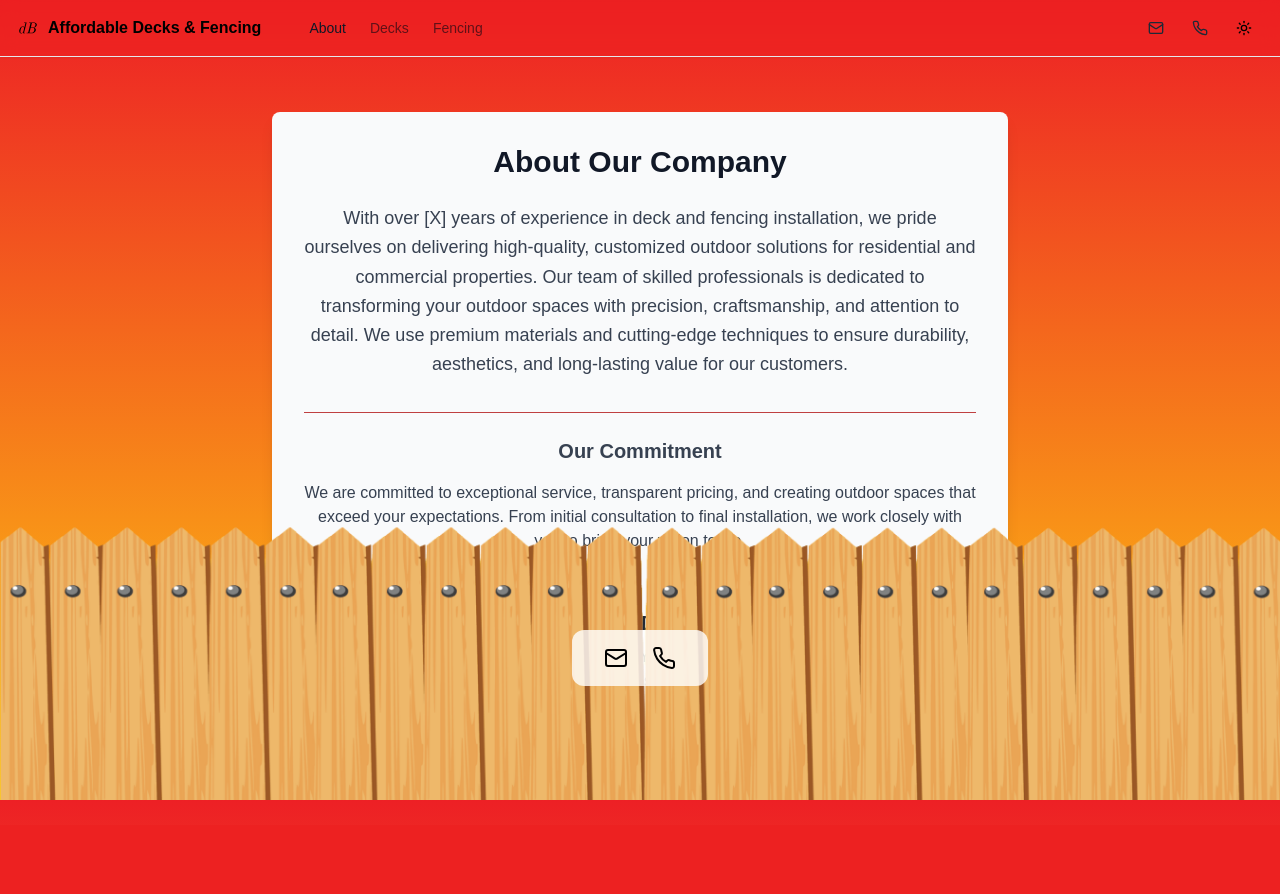
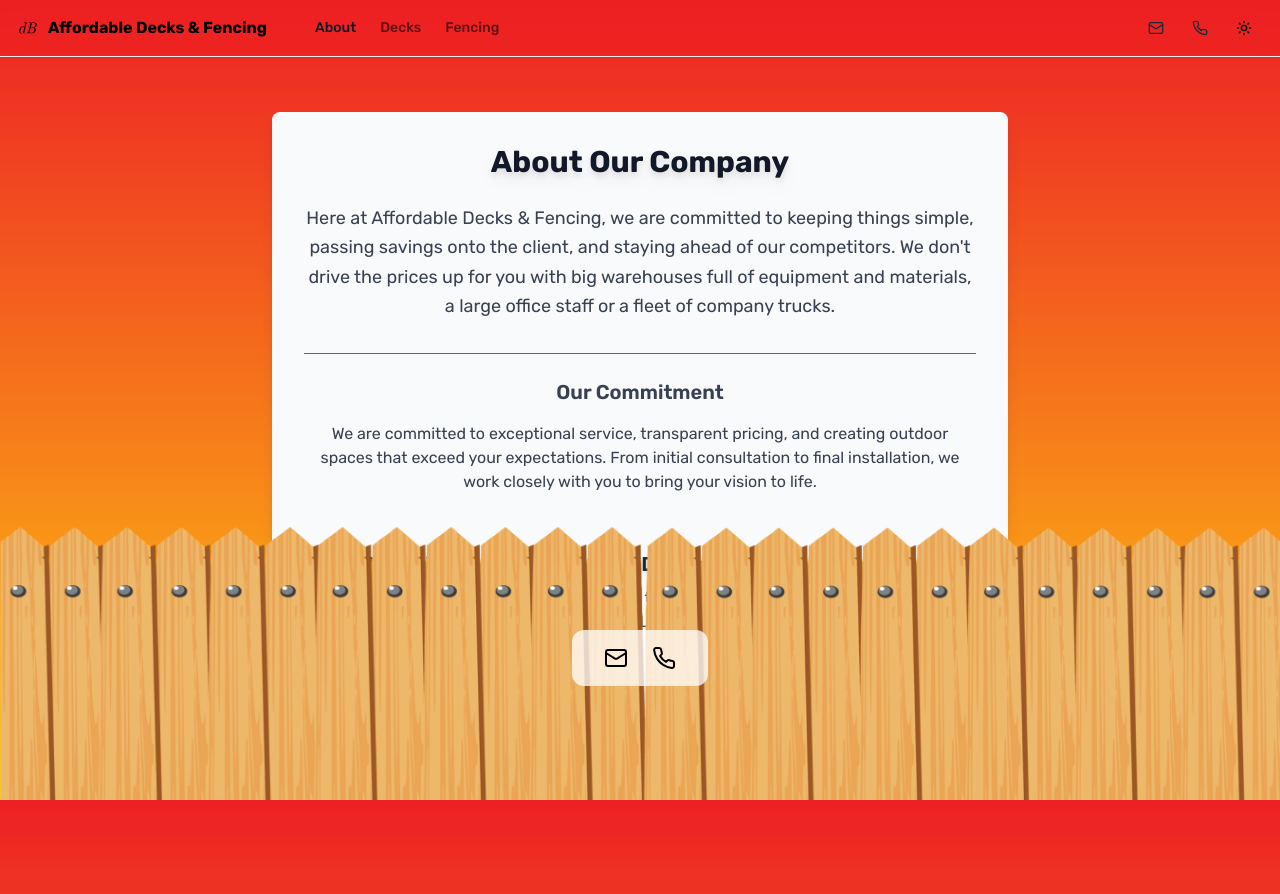
Before and after one commit to dBCooper2/decks-fencing-site, a Next.js app: page /about in a window 1280 px wide. Shown: the top 894 px of the page. Before the commit the page ends 825 px from the top, so only its background shows below. Built offline with nearby package versions, Linux system fonts and the light colour scheme.

Commit message:
added new font and shadows, cleaned up descriptions and formatting

```diff
--- a/app/about/page.tsx
+++ b/app/about/page.tsx
@@ -4,18 +4,16 @@ const AboutPage = () => {
   return (
     <div className="container mx-auto px-4 py-12 max-w-3xl">
       <div className="bg-header-card bg-gray-50 shadow-lg rounded-lg p-8 text-center">
-        <h1 className="text-3xl font-bold mb-6 text-gray-900">
+        <h1 className="text-3xl font-bold mb-6 text-gray-900 drop-shadow-lg">
           About Our Company
         </h1>
 
         <p className="text-lg text-gray-700 leading-relaxed">
-          With over [X] years of experience in deck and fencing installation, we
-          pride ourselves on delivering high-quality, customized outdoor
-          solutions for residential and commercial properties. Our team of
-          skilled professionals is dedicated to transforming your outdoor spaces
-          with precision, craftsmanship, and attention to detail. We use premium
-          materials and cutting-edge techniques to ensure durability,
-          aesthetics, and long-lasting value for our customers.
+          Here at Affordable Decks & Fencing, we are committed to keeping things
+          simple, passing savings onto the client, and staying ahead of our
+          competitors. We don&apos;t drive the prices up for you with big
+          warehouses full of equipment and materials, a large office staff or a
+          fleet of company trucks.
         </p>
 
         <div className="mt-8 border-t pt-6 text-gray-700">
@@ -29,19 +27,19 @@ const AboutPage = () => {
         </div>
         <div className="grid md:grid-cols-3 gap-6 mt-8">
           <div className="bg-gray-50 p-6 rounded-lg">
-            <h3 className="font-semibold text-xl text-gray-800 mb-2">
+            <h3 className="font-semibold text-xl text-gray-800 mb-2 drop-shadow-md">
               Material Expertise
             </h3>
             <p className="text-gray-600">Wood and Composite Hardwoods</p>
           </div>
           <div className="bg-gray-50 p-6 rounded-lg">
-            <h3 className="font-semibold text-xl text-gray-800 mb-2">
+            <h3 className="font-semibold text-xl text-gray-800 mb-2 drop-shadow-md">
               Custom Designs
             </h3>
             <p className="text-gray-600">Tailored to Your Home & Lifestyle</p>
           </div>
           <div className="bg-gray-50 p-6 rounded-lg">
-            <h3 className="font-semibold text-xl text-gray-800 mb-2">
+            <h3 className="font-semibold text-xl text-gray-800 mb-2 drop-shadow-md">
               Professional Install
             </h3>
             <p className="text-gray-600">Precision & Quality Guaranteed</p>
--- a/app/decks/page.tsx
+++ b/app/decks/page.tsx
@@ -6,14 +6,14 @@ const DecksPage = () => {
 
   return (
     <div className="container mx-auto px-4 py-12">
-      <h1 className="text-3xl font-bold mb-8 text-center text-gray-900 dark:text-gray-50">
+      <h1 className="text-3xl font-bold mb-8 text-center text-gray-900 dark:text-gray-50 drop-shadow-lg">
         Our Deck Solutions
       </h1>
 
       <Carousel images={deckImages} />
 
       <div className="bg-header-card bg-gray-50 shadow-lg rounded-lg p-8 max-w-3xl mx-auto mt-8 text-center">
-        <h2 className="text-2xl font-semibold mb-4 text-gray-900">
+        <h2 className="text-2xl font-semibold mb-4 text-gray-900 drop-shadow-md">
           Custom Deck Design & Installation
         </h2>
         <p className=" text-gray-700 leading-relaxed">
--- a/app/fencing/page.tsx
+++ b/app/fencing/page.tsx
@@ -14,14 +14,14 @@ const FencingPage = () => {
 
   return (
     <div className="container mx-auto px-4 py-12">
-      <h1 className="text-3xl font-bold mb-8 text-center text-gray-900 dark:text-gray-50">
+      <h1 className="text-3xl font-bold mb-8 text-center text-gray-900 dark:text-gray-50 drop-shadow-lg">
         Professional Fencing Services
       </h1>
 
       <Carousel images={fencingImages} />
 
       <div className="bg-header-card bg-gray-50 shadow-lg rounded-lg p-8 max-w-3xl mx-auto mt-8 text-center">
-        <h2 className="text-2xl font-semibold mb-4 text-gray-900">
+        <h2 className="text-2xl font-semibold mb-4 text-gray-900 drop-shadow-md">
           Comprehensive Fencing Solutions
         </h2>
         <p className="text-gray-700 leading-relaxed">
--- a/app/layout.tsx
+++ b/app/layout.tsx
@@ -1,10 +1,15 @@
 import type { Metadata } from "next";
 import "./globals.css";
+import { Rubik } from "next/font/google";
 import { Analytics } from "@vercel/analytics/next";
 import { siteConfig } from "@/config/site";
 import { SiteHeader } from "@/components/site-header";
 import { SiteFooter } from "@/components/site-footer";
 import { Providers } from "@/components/providers";
+
+const rubik = Rubik({
+  subsets: ["latin"],
+});
 
 export const metadata: Metadata = {
   title: siteConfig.name,
@@ -18,7 +23,7 @@ export default function RootLayout({
 }>) {
   return (
     <html lang="en" suppressHydrationWarning>
-      <body className="">
+      <body className={rubik.className}>
         <Providers>
           <div className="fixed top-0 left-0 right-0 z-50">
             <SiteHeader />
@@ -26,10 +31,12 @@ export default function RootLayout({
 
           <div className="flex flex-col min-h-screen pt-16">
             <main className="flex-grow overflow-y-auto">{children}</main>
+          </div>
+          <div className="flex flex-col min-h-20 sm:min-h-28 pt-2">
             <div className="hidden sm:fixed sm:block bottom-0 left-0 right-0 z-50">
               <SiteFooter />
             </div>
-            <div className="sm:hidden block">
+            <div className="sm:hidden block bottom-0 left-0 right-0 z-0">
               <SiteFooter />
             </div>
           </div>
--- a/app/page.tsx
+++ b/app/page.tsx
@@ -7,7 +7,7 @@ export default function Home(): React.ReactElement {
   return (
     <div className="flex flex-col bg-gradient items-center text-center py-10 px-4">
       {/* Header */}
-      <h1 className="text-4xl md:text-6xl font-bold text-gray-900 dark:text-gray-50">
+      <h1 className="text-4xl md:text-6xl font-bold text-gray-900 dark:text-gray-50 drop-shadow-lg">
         Affordable Decks & Fencing
       </h1>
       <p className="text-lg md:text-2xl mt-4 text-gray-800 dark:text-gray-200">
@@ -22,7 +22,7 @@ export default function Home(): React.ReactElement {
         </h2>
         <Link
           href={siteConfig.links.phone}
-          className="text-4xl font-semibold text-gray-900 dark:text-gray-100 mt-2 hover:font-bold"
+          className="text-4xl font-semibold text-gray-900 dark:text-gray-100 mt-2 hover:font-bold drop-shadow-lg"
         >
           (615)-681-0008
         </Link>{" "}
@@ -44,7 +44,7 @@ export default function Home(): React.ReactElement {
               sizes="(max-width: 768px) 100vw, (max-width: 1200px) 50vw, 33vw"
             />
           </div>
-          <h3 className="mt-4 text-lg font-semibold text-gray-800">
+          <h3 className="mt-4 text-lg font-semibold text-gray-800 drop-shadow-md">
             Deck Services
           </h3>
         </Link>
@@ -61,7 +61,7 @@ export default function Home(): React.ReactElement {
               sizes="(max-width: 768px) 100vw, (max-width: 1200px) 50vw, 33vw"
             />
           </div>
-          <h3 className="mt-4 text-lg font-semibold text-gray-800">
+          <h3 className="mt-4 text-lg font-semibold text-gray-800 drop-shadow-md">
             Fencing Services
           </h3>
         </Link>
--- a/components/site-footer.tsx
+++ b/components/site-footer.tsx
@@ -6,7 +6,7 @@ import { Card } from "@/components/ui/card";
 export function SiteFooter() {
   return (
     <footer className="w-full">
-      <div className="relative flex flex-col items-center bg-transparent">
+      <div className="relative flex flex-col items-center bg-transparent bottom-0">
         <div className="w-full h-auto relative">
           <Image
             src="/images/fence-graphic.png"
@@ -16,13 +16,13 @@ export function SiteFooter() {
             className="w-full h-auto object-cover sm:object-contain"
             priority
           />
-          <Card className="absolute top-1/2 left-1/2 -translate-x-1/2 -translate-y-1/2 z-20 px-4 sm:px-8 py-2 sm:py-4 bg-white/80 shadow-none border-0">
+          <Card className="absolute top-1/2 left-1/2 -translate-x-1/2 -translate-y-1/2 z-20 px-4 sm:px-8 py-2 sm:py-4 bg-white/75 shadow-none border-0">
             <div className="flex space-x-3 sm:space-x-6">
               <a
                 target="_blank"
                 rel="noreferrer"
                 href={siteConfig.links.email}
-                className="transition-colors hover:text-muted-foreground"
+                className="transition-colors dark:text-gray-900 hover:text-muted-foreground"
               >
                 <span className="sr-only">email</span>
                 <Icons.mail className="h-4 w-4 sm:h-6 sm:w-6" />
@@ -31,7 +31,7 @@ export function SiteFooter() {
                 target="_blank"
                 rel="noreferrer"
                 href={siteConfig.links.phone}
-                className="transition-colors hover:text-muted-foreground"
+                className="transition-colors dark:text-gray-900 hover:text-muted-foreground"
               >
                 <span className="sr-only">phone</span>
                 <Icons.phone className="h-4 w-4 sm:h-6 sm:w-6" />
--- a/config/site.ts
+++ b/config/site.ts
@@ -1,7 +1,8 @@
 export const siteConfig = {
   name: "Affordable Decks & Fencing",
   url: "",
-  description: "High Quality Custom Decks, Fencing, and Barns Fast and Cheap!",
+  description:
+    "High Quality Custom Decks, Fencing, and Barns Fast and Cheap! Serving the Greater Wilson County Area in Lebanon, Mount Juliet, Gallatin and More!",
   owner_s: "Ed Kennedy, Add other names here",
   links: {
     email: "mailto:t.rowland711@gmail.com",
```
